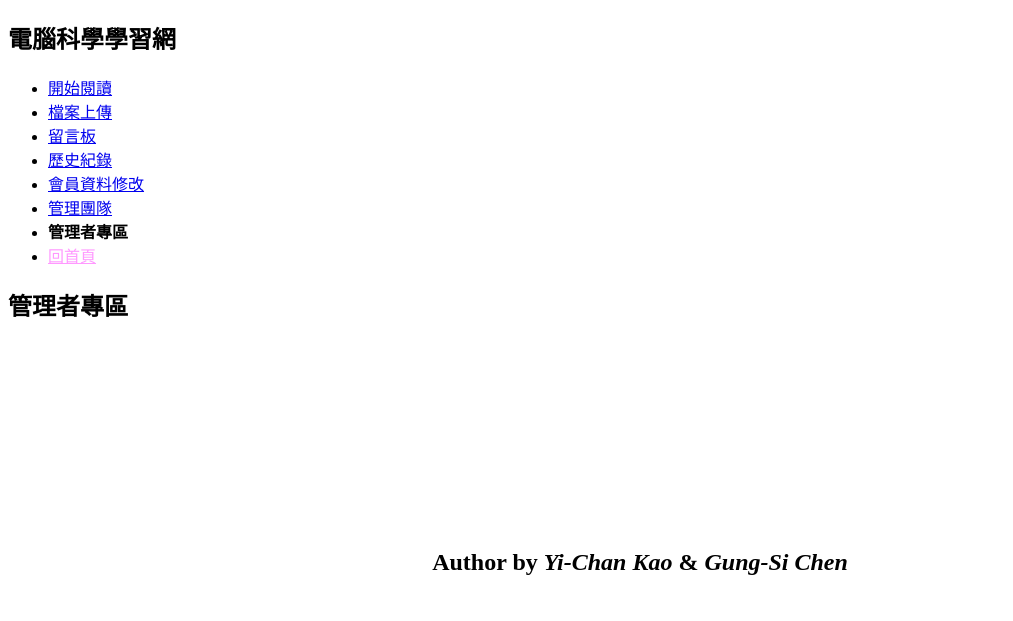
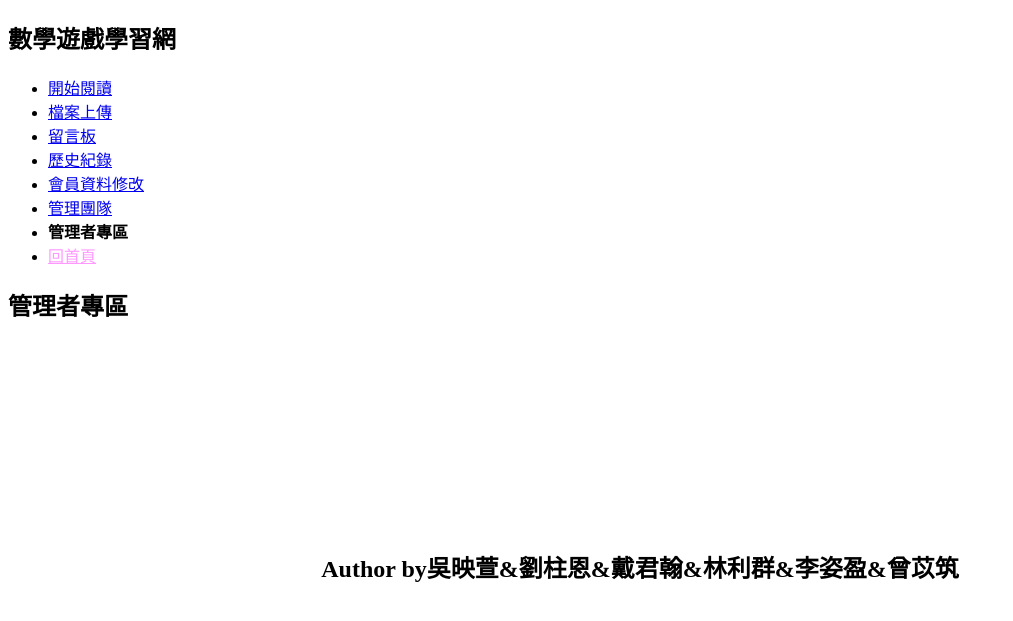
Before and after one commit to NTUEGROUP6/Group6, a PHP site: page /admin_record_edit.php in a window 1280 px wide. Shown: the top 621 px of the page, without its empty margins (0-1013 px from the left). Run offline with PHP 8.4, Linux system fonts and the light colour scheme; data that the repository does not hold is empty.

Commit message:
Update admin_record_edit.php

```diff
--- a/admin_record_edit.php
+++ b/admin_record_edit.php
@@ -11,12 +11,12 @@
 	$account = $serial_array[1];
 ?>
 <meta http-equiv="Content-Type" content="text/html; charset=utf-8" />
-<title>國立臺北教育大學_學習網</title>
+<title>第六組的教學學習網</title>
 </head>
 
 <body>
 <div id="HEADER">
-	<h2>電腦科學學習網</h2>
+	<h2>數學遊戲學習網</h2>
 </div>
 <div id="MAIN_NAV">
 	<ul>
@@ -96,7 +96,9 @@
 <div id="FOOTER">
 	<p>
 		<br/><br/><br/><br/><br/><br/>
-		<h2><center><br/>Author by <i>Yi-Chan Kao</i> & <i>Gung-Si Chen</i> </center></h2>
+		<h2><center><br/>
+	      Author by吳映萱&amp;劉柱恩&amp;戴君翰&amp;林利群&amp;李姿盈&amp;曾苡筑<i></i>
+		</center></h2>
 	</p>
 </div>
 </body>
```
